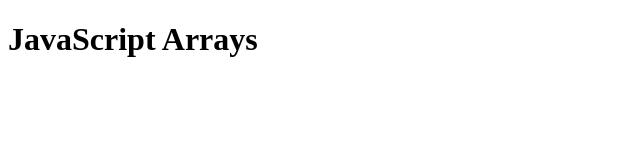
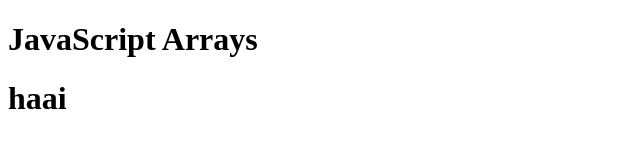
Before and after one commit to LakshmiRamalingam/dh, a plain HTML site: page index.html in a window 1280 px wide. Shown: the whole page, without its empty margins (0-640 px from the left). Drawn offline with Linux system fonts and the light colour scheme.

Commit message:
Update index.html

```diff
--- a/index.html
+++ b/index.html
@@ -6,6 +6,6 @@
 <p id="demo"></p>
 
 
-
+<h1> haai </h2>
 </body>
 </html>
```
